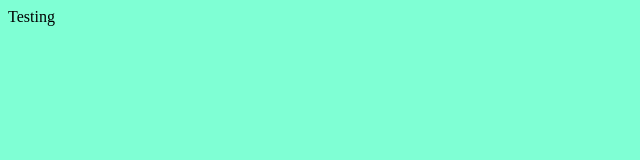
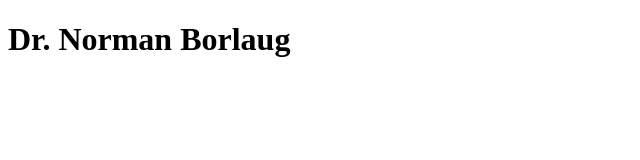
Before and after one commit to jordan-romero/tribute-proj, a plain HTML site: page index.html in a window 1280 px wide. Shown: the whole page, without its empty margins (0-640 px from the left). Drawn offline with Linux system fonts and the light colour scheme.

Commit message:
completes challenges 1-3

```diff
--- a/index.html
+++ b/index.html
@@ -9,7 +9,10 @@
     <title>Tribute Page</title>
 </head>
 <body>
-    Testing
+<main id='main'>
+    <h1 id='title'>Dr. Norman Borlaug</h1>
+    <div id='img-div'></div>
+</main>
     <script src="https://cdn.freecodecamp.org/testable-projects-fcc/v1/bundle.js"></script>
 </body>
 </html>
--- a/styles.css
+++ b/styles.css
@@ -1,3 +1,3 @@
 body {
-    background-color: aquamarine;
+
 }
```
